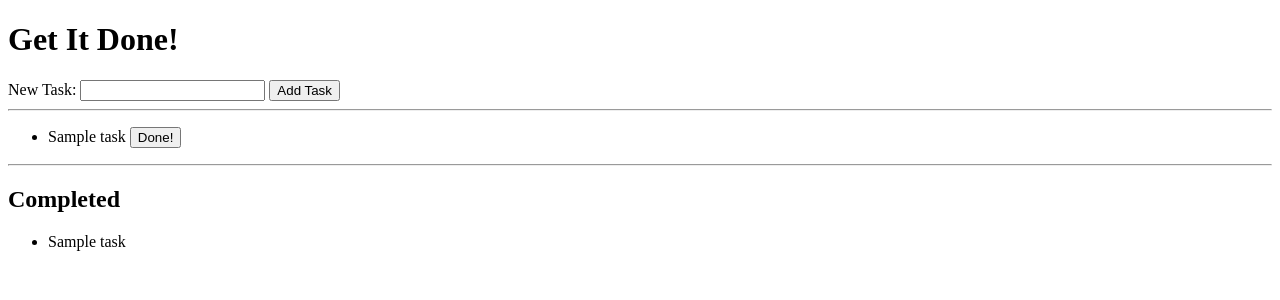
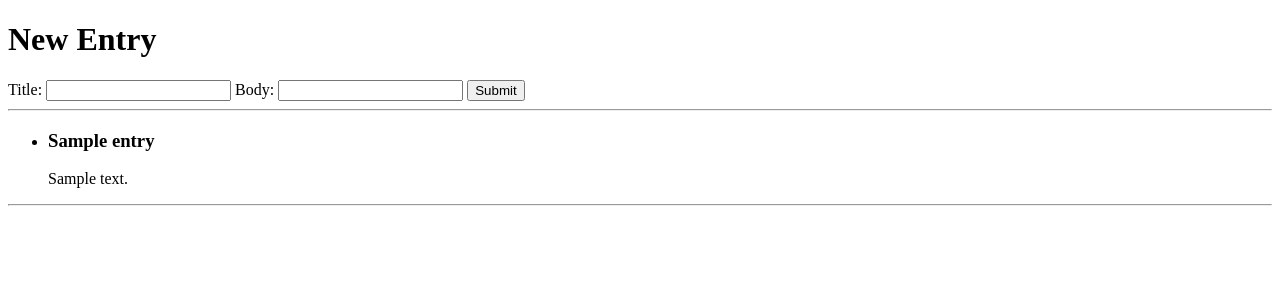
Before and after one commit to Julia-Carpenter/blogz, a Python web app: template templates/todos.html in a window 1280 px wide. Shown: the top 300 px of the page. Run offline with Jinja, Linux system fonts and the light colour scheme; the template is opened without the code that fills it: most values are stand-ins (such as "Sample title", 1, 10 or a date in 2020).

Commit message:
makin progress in converting todos over to blog

```diff
--- a/templates/todos.html
+++ b/templates/todos.html
@@ -1,29 +1,29 @@
 {% extends "base.html" %}
 
 {% block content %}
-    <h1>Get It Done!</h1>
+    <h1>New Entry</h1>
     <form method='post'>
         <label>
-            New Task:
-            <input type="text" name='task' />
+            Title:
+            <input type="text" name='title' />
         </label>
-        <input type="submit" value='Add Task' />
+        <label>
+            Body:
+            <input type="text" name='body' />
+        </label>
+        <input type="submit" value='Submit' />
     </form>
 
     <hr />
 
-    {% if tasks|length == 0 %}
-    <p>No tasks yet</p>
+    {% if entries|length == 0 %}
+    <p>No entries yet</p>
     {% else %}
 
         <ul>
-            {% for task in tasks %}
-            <li>{{task.name}}
-                <form method="POST" action="/delete-task" style="display:inline-block;">
-                    <input type="hidden" name="task-id" value="{{task.id}}" />
-                    <input type="submit" value="Done!" />
-                </form>
-            </li>
+            {% for entry in entries %}
+            <li><h3>{{entry.title}}</h3>
+            <p>{{entry.body}}</p></li>
             {% endfor %}
         </ul>
 
@@ -31,12 +31,4 @@
 
     <hr />
 
-    <h2>Completed</h2>
-
-    <ul>
-        {% for task in completed_tasks %}
-        <li>{{task.name}}</li>
-        {% endfor %}
-    </ul>
-
 {% endblock %}
```
Also changed, not shown: main.py (+13 -14 lines).
